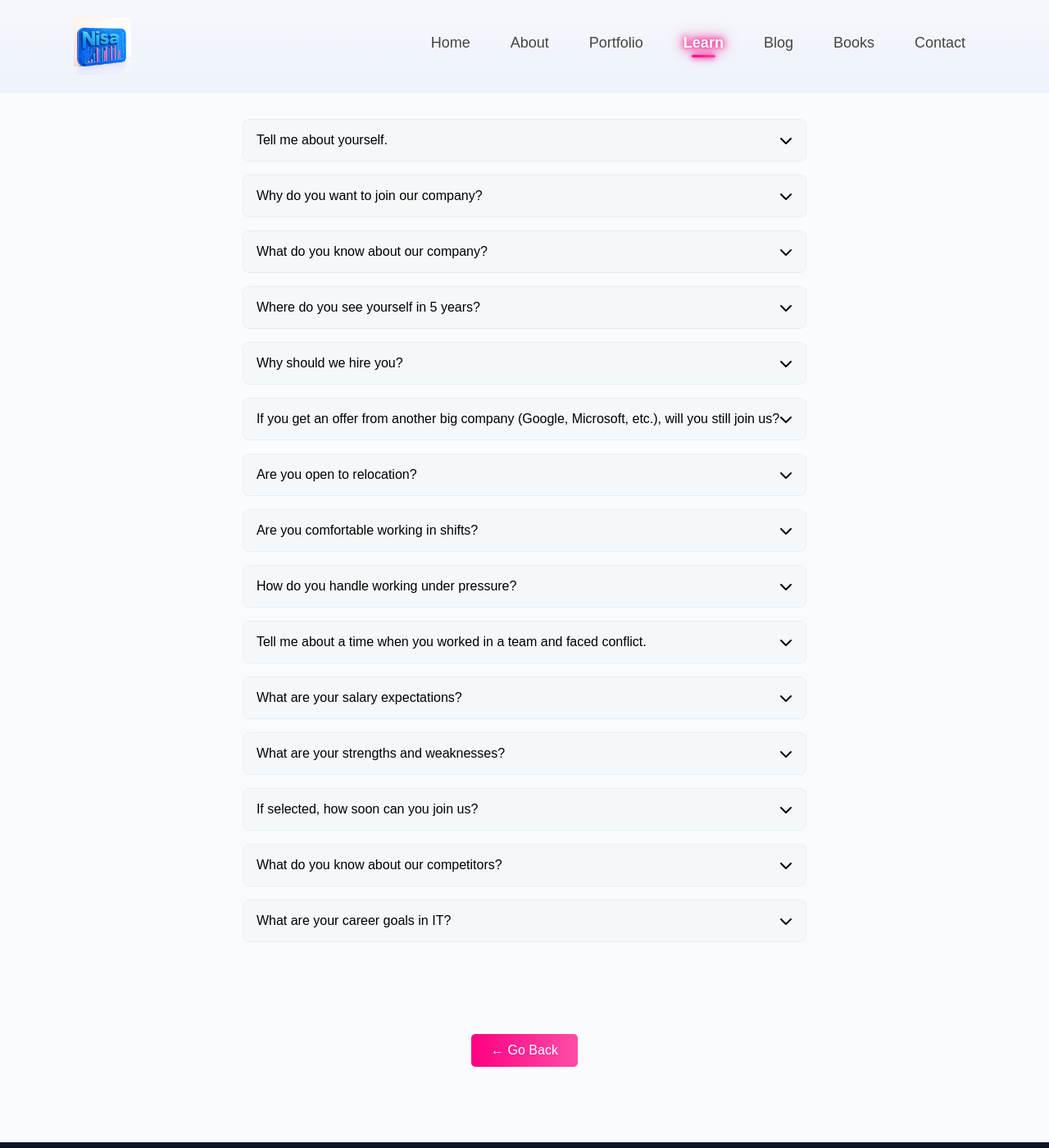
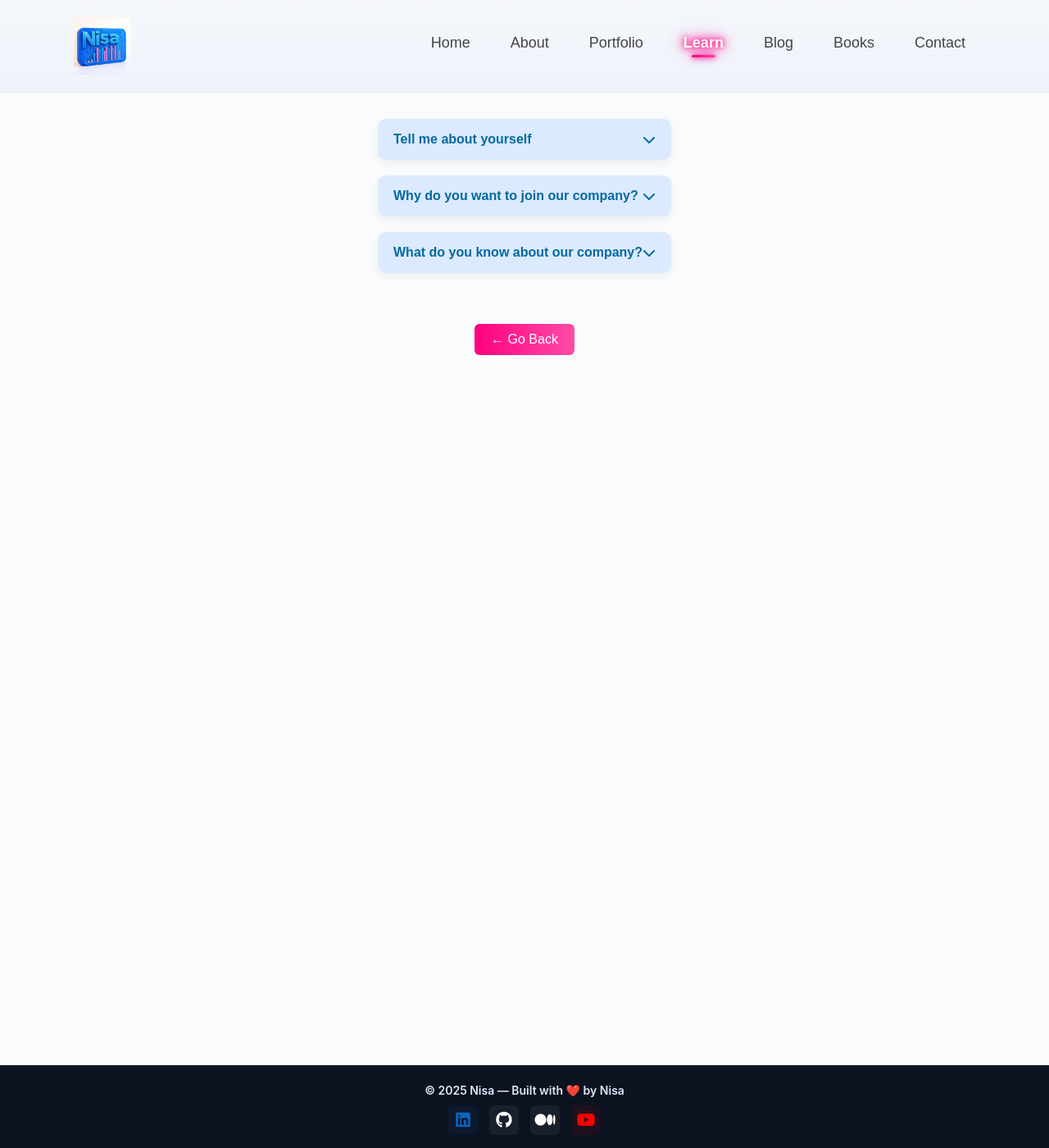
Before and after one commit to tabassumunnisa19/My_Personal_Website, a Jekyll site: the page hr-pages/general.html, which Jekyll copies as it is, in a window 1280 px wide and 1400 px high. Shown: the whole window at 82% size. Built offline with Jekyll 4.4.1, drawn with Linux system fonts in a browser that asks for light colours.

Commit message:
Update general.html

```diff
--- a/hr-pages/general.html
+++ b/hr-pages/general.html
@@ -7,39 +7,82 @@
   <link rel="stylesheet" href="../style.css">
   <link rel="stylesheet" href="https://cdnjs.cloudflare.com/ajax/libs/font-awesome/6.4.0/css/all.min.css">
   <style>
+    /* ----- Q&A Block Styles ----- */
     .qa-block {
-      border: 1px solid #e6eef8;
-      border-radius: 8px;
-      margin-bottom: 1rem;
-      background: #fff;
+      border-radius: 10px;
+      margin-bottom: 1.2rem;
       overflow: hidden;
+      box-shadow: 0 4px 12px rgba(0,0,0,0.06);
+      transition: transform 0.3s, box-shadow 0.3s;
+      background: #f0f9ff; /* subtle reflective color */
     }
+
+    .qa-block:hover {
+      transform: translateY(-4px);
+      box-shadow: 0 10px 20px rgba(0,0,0,0.12);
+    }
+
+    /* Question Button */
     .qa-block button {
       width: 100%;
       text-align: left;
-      padding: 1rem;
+      padding: 1rem 1.2rem;
       border: none;
-      background: #f5f8fa;
+      background: #dbeafe; /* professional light blue */
       cursor: pointer;
       font-size: 1rem;
       display: flex;
       justify-content: space-between;
       align-items: center;
+      color: #0369a1; /* dark blue */
+      font-weight: 600;
+      transition: background 0.3s;
     }
+
     .qa-block button:hover {
-      background: #e0ebf8;
+      background: #bfdbfe; /* hover slightly darker */
     }
+
+    .qa-block button i {
+      transition: transform 0.3s;
+    }
+
+    /* Answer content */
     .qa-block .content {
       display: none;
-      padding: 1rem;
-      border-top: 1px solid #e6eef8;
-      background: #fff;
+      padding: 1rem 1.5rem;
+      background: #ffffff;
+      border-top: 1px solid #dbeafe;
+      color: #1e293b;
+      font-size: 0.95rem;
+      line-height: 1.5;
     }
+
+    /* Tip styling */
     .qa-block .tip {
       font-size: 0.9rem;
-      color: #555;
-      margin-top: 0.5rem;
+      color: #1e40af;
+      background: #e0f2fe;
+      padding: 0.6rem 0.8rem;
+      border-radius: 6px;
+      margin-top: 0.8rem;
     }
+
+    /* Go Back Button */
+    .back-btn {
+      display:inline-block;
+      background:linear-gradient(90deg,#ff0080,#ff4da6);
+      color:white;
+      padding:10px 20px;
+      border-radius:6px;
+      border:none;
+      cursor:pointer;
+      font-size:16px;
+      text-decoration:none;
+      margin:30px 0;
+      transition: opacity 0.3s;
+    }
+    .back-btn:hover { opacity:0.9; }
   </style>
 </head>
 <body>
@@ -48,14 +91,9 @@
   <header class="site-header">
     <div class="site-container header-inner">
       <a href="../index.html" class="logo"><img src="../logo.jpg" alt="Nisa logo" /></a>
-      <!-- Hamburger button (mobile) -->
       <button class="menu-toggle" aria-label="Toggle menu">
-      <span class="bar"></span>
-      <span class="bar"></span>
-      <span class="bar"></span>
+        <span class="bar"></span><span class="bar"></span><span class="bar"></span>
       </button>
-
-    <!-- Navigation -->
       <nav id="main-nav" class="navbar" role="navigation">
         <a href="../index.html">Home</a>
         <a href="../about.html">About</a>
@@ -65,17 +103,15 @@
         <a href="../books.html">Books</a>
         <a href="../contact.html">Contact</a>
       </nav>
-
     </div>
   </header>
 
-
-  <!-- Main Content `-->
+  <!-- Main Content -->
   <main class="site-container" style="padding:2rem; background:var(--background-color);">
 
     <!-- Q&A Blocks -->
     <div class="qa-block">
-      <button>Tell me about yourself. <i class="fas fa-chevron-down"></i></button>
+      <button>Tell me about yourself <i class="fas fa-chevron-down"></i></button>
       <div class="content">
         <p>Good afternoon, my name is Tabassum Unnisa. I completed my Master’s in Digital Communication Engineering and have worked in teaching, project coordination, and HR. These roles helped me develop strong analytical and people skills. I’m originally from Bangalore and now based in Kochi. Currently, I’m focusing on Data Science and want to apply my technical knowledge and diverse background to solve real-world problems.</p>
         <p class="tip"><strong>Tip:</strong> Keep this answer within 60–90 seconds. Focus on education, experience, and what you’re looking for next.</p>
@@ -98,114 +134,13 @@
       </div>
     </div>
 
-    <div class="qa-block">
-      <button>Where do you see yourself in 5 years? <i class="fas fa-chevron-down"></i></button>
-      <div class="content">
-        <p>I see myself as a skilled professional in Data Science, handling projects, mentoring juniors, and contributing to impactful solutions. I’d like to grow both technically and in leadership roles.</p>
-        <p class="tip"><strong>Tip:</strong> Show ambition but keep it realistic.</p>
-      </div>
-    </div>
-
-    <div class="qa-block">
-      <button>Why should we hire you? <i class="fas fa-chevron-down"></i></button>
-      <div class="content">
-        <p>I have a strong academic background and professional experience across different roles. I adapt quickly, and my mix of technical knowledge and people skills will help me contribute to both technical and collaborative aspects of the role.</p>
-        <p class="tip"><strong>Tip:</strong> Focus on 2–3 qualities that make you stand out.</p>
-      </div>
-    </div>
-
-    <div class="qa-block">
-      <button>If you get an offer from another big company (Google, Microsoft, etc.), will you still join us? <i class="fas fa-chevron-down"></i></button>
-      <div class="content">
-        <p>I value stability and growth. Big names are attractive, but for me the important thing is to learn, contribute, and grow in a supportive environment. If selected here, I’d be committed to building my career with your company.</p>
-        <p class="tip"><strong>Tip:</strong> Show loyalty and commitment.</p>
-      </div>
-    </div>
-
-    <div class="qa-block">
-      <button>Are you open to relocation? <i class="fas fa-chevron-down"></i></button>
-      <div class="content">
-        <p>Yes, I’m open to relocation. I see it as a good opportunity to grow personally and professionally.</p>
-        <p class="tip"><strong>Tip:</strong> Be confident if you are flexible.</p>
-      </div>
-    </div>
-
-    <div class="qa-block">
-      <button>Are you comfortable working in shifts? <i class="fas fa-chevron-down"></i></button>
-      <div class="content">
-        <p>Yes, I understand that shifts are part of IT industry operations and global client requirements, so I am comfortable with that.</p>
-        <p class="tip"><strong>Tip:</strong> A simple “Yes” works; no need for long explanation.</p>
-      </div>
-    </div>
-
-    <div class="qa-block">
-      <button>How do you handle working under pressure? <i class="fas fa-chevron-down"></i></button>
-      <div class="content">
-        <p>I stay calm, prioritize tasks, and break work into smaller steps. I believe pressure can be managed through planning, time management, and clear communication.</p>
-        <p class="tip"><strong>Tip:</strong> Show composure, give a simple strategy.</p>
-      </div>
-    </div>
-
-    <div class="qa-block">
-      <button>Tell me about a time when you worked in a team and faced conflict. <i class="fas fa-chevron-down"></i></button>
-      <div class="content">
-        <p>In a project, we had a conflict about task ownership. I suggested an open discussion so everyone could share views. We clarified responsibilities and focused on the goal, completing the project successfully.</p>
-        <p class="tip"><strong>Tip:</strong> Use the STAR method (Situation, Task, Action, Result). Keep the example concise.</p>
-      </div>
-    </div>
-
-    <div class="qa-block">
-      <button>What are your salary expectations? <i class="fas fa-chevron-down"></i></button>
-      <div class="content">
-        <p>I’m open to the standard range for this role based on my skills and industry standards. My focus is on learning and contributing effectively.</p>
-        <p class="tip"><strong>Tip:</strong> Show flexibility unless asked for exact numbers.</p>
-      </div>
-    </div>
-
-    <div class="qa-block">
-      <button>What are your strengths and weaknesses? <i class="fas fa-chevron-down"></i></button>
-      <div class="content">
-        <p>My strengths are adaptability, problem-solving, and communication. One area I’m working on is perfectionism—I sometimes spend extra time fine-tuning work, but I’m learning to balance quality with efficiency.</p>
-        <p class="tip"><strong>Tip:</strong> Pick strengths relevant to the role; weakness should be genuine but not critical.</p>
-      </div>
-    </div>
-
-    <div class="qa-block">
-      <button>If selected, how soon can you join us? <i class="fas fa-chevron-down"></i></button>
-      <div class="content">
-        <p>I am available to join immediately, or within the standard notice period if required.</p>
-        <p class="tip"><strong>Tip:</strong> Always answer honestly.</p>
-      </div>
-    </div>
-
-    <div class="qa-block">
-      <button>What do you know about our competitors? <i class="fas fa-chevron-down"></i></button>
-      <div class="content">
-        <p>Your competitors include other IT service providers in India and globally. What stands out about your company is client focus, employee culture, and innovation-driven approach.</p>
-        <p class="tip"><strong>Tip:</strong> Keep it positive; don’t criticize competitors.</p>
-      </div>
-    </div>
-
-    <div class="qa-block">
-      <button>What are your career goals in IT? <i class="fas fa-chevron-down"></i></button>
-      <div class="content">
-        <p>My goal is to grow as a Data Science professional, work on impactful projects, and gradually move into leadership roles while staying updated with new technologies.</p>
-        <p class="tip"><strong>Tip:</strong> Align your career goal with the role; show ambition with direction.</p>
-      </div>
-    </div>
-
-  </main>
-<main class="site-container" style="padding:2rem; background:var(--background-color);">
-  <!-- Q&A blocks here -->
+    <!-- Add more Q&A blocks similarly -->
 
     <!-- Go Back Button -->
     <div style="text-align:center; margin:2rem 0;">
-    <button onclick="history.back()"
-            style="padding:0.7rem 1.5rem; font-size:1rem; border:none; border-radius:5px;
-                   background: linear-gradient(90deg, #ff0080, #ff4da6); color:white; cursor:pointer;">
-      ← Go Back
-    </button>
+      <button onclick="history.back()" class="back-btn">← Go Back</button>
     </div>
+
   </main>
 
   <!-- Footer -->
@@ -213,22 +148,24 @@
     <div class="site-container footer-inner">
       <p class="copyright">© 2025 Nisa — Built with <span class="heart">❤️</span> by Nisa</p>
       <div class="socials" aria-label="social links">
-        <a href="#" class="social linkedin" title="LinkedIn" aria-label="LinkedIn"><i class="fab fa-linkedin" aria-hidden="true"></i></a>
-        <a href="#" class="social github" title="GitHub" aria-label="GitHub"><i class="fab fa-github" aria-hidden="true"></i></a>
-        <a href="#" class="social medium" title="Medium" aria-label="Medium"><i class="fab fa-medium" aria-hidden="true"></i></a>
-        <a href="#" class="social youtube" title="YouTube" aria-label="YouTube"><i class="fab fa-youtube" aria-hidden="true"></i></a>
+        <a href="#" class="social linkedin" title="LinkedIn" aria-label="LinkedIn"><i class="fab fa-linkedin"></i></a>
+        <a href="#" class="social github" title="GitHub" aria-label="GitHub"><i class="fab fa-github"></i></a>
+        <a href="#" class="social medium" title="Medium" aria-label="Medium"><i class="fab fa-medium"></i></a>
+        <a href="#" class="social youtube" title="YouTube" aria-label="YouTube"><i class="fab fa-youtube"></i></a>
       </div>
     </div>
   </footer>
 
+  <!-- Toggle Script -->
   <script>
-    const qaBlocks = document.querySelectorAll('.qa-block button');
-    qaBlocks.forEach(button => {
-      button.addEventListener('click', () => {
-        const content = button.nextElementSibling;
+    const qaButtons = document.querySelectorAll('.qa-block button');
+    qaButtons.forEach(btn => {
+      btn.addEventListener('click', () => {
+        const content = btn.nextElementSibling;
+        const icon = btn.querySelector('i');
         content.style.display = content.style.display === 'block' ? 'none' : 'block';
-        button.querySelector('i').classList.toggle('fa-chevron-up');
-        button.querySelector('i').classList.toggle('fa-chevron-down');
+        icon.classList.toggle('fa-chevron-up');
+        icon.classList.toggle('fa-chevron-down');
       });
     });
   </script>
```
Lines whose indentation alone changed are shown as unchanged.
